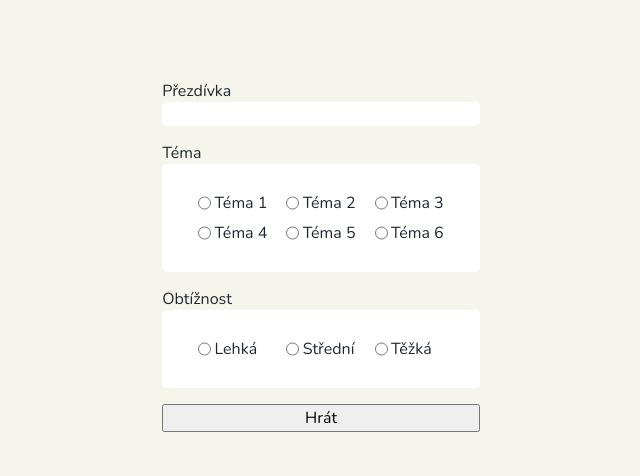
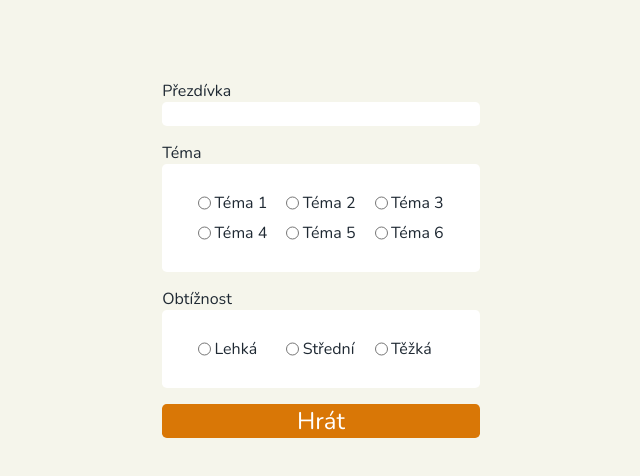
Before and after one commit to ImuneGH/hangman, a React (Vite) app: page / in a window 1280 px wide. Shown: the top 476 px of the page, without its empty margins (319-959 px from the left). Built offline with nearby package versions, Linux system fonts and the light colour scheme.

Commit message:
feat: button Home.tsx nastylovaný

```diff
--- a/src/css/pages/home.css
+++ b/src/css/pages/home.css
@@ -5,3 +5,11 @@
   max-width: 20rem;
   margin-top: 5rem;
 }
+
+.home-page-form button {
+  border: none;
+  color: var(--card-bg-color);
+  background-color: var(--accent-color);
+  border-radius: 0.3rem;
+  font-size: 1.5rem;
+}
--- a/src/router.tsx
+++ b/src/router.tsx
@@ -11,7 +11,7 @@ export const router = createBrowserRouter([
     children: [
       {
         index: true,
-        element: <Home  />,
+        element: <Home />,
       },
       {
         path: "game",
```
